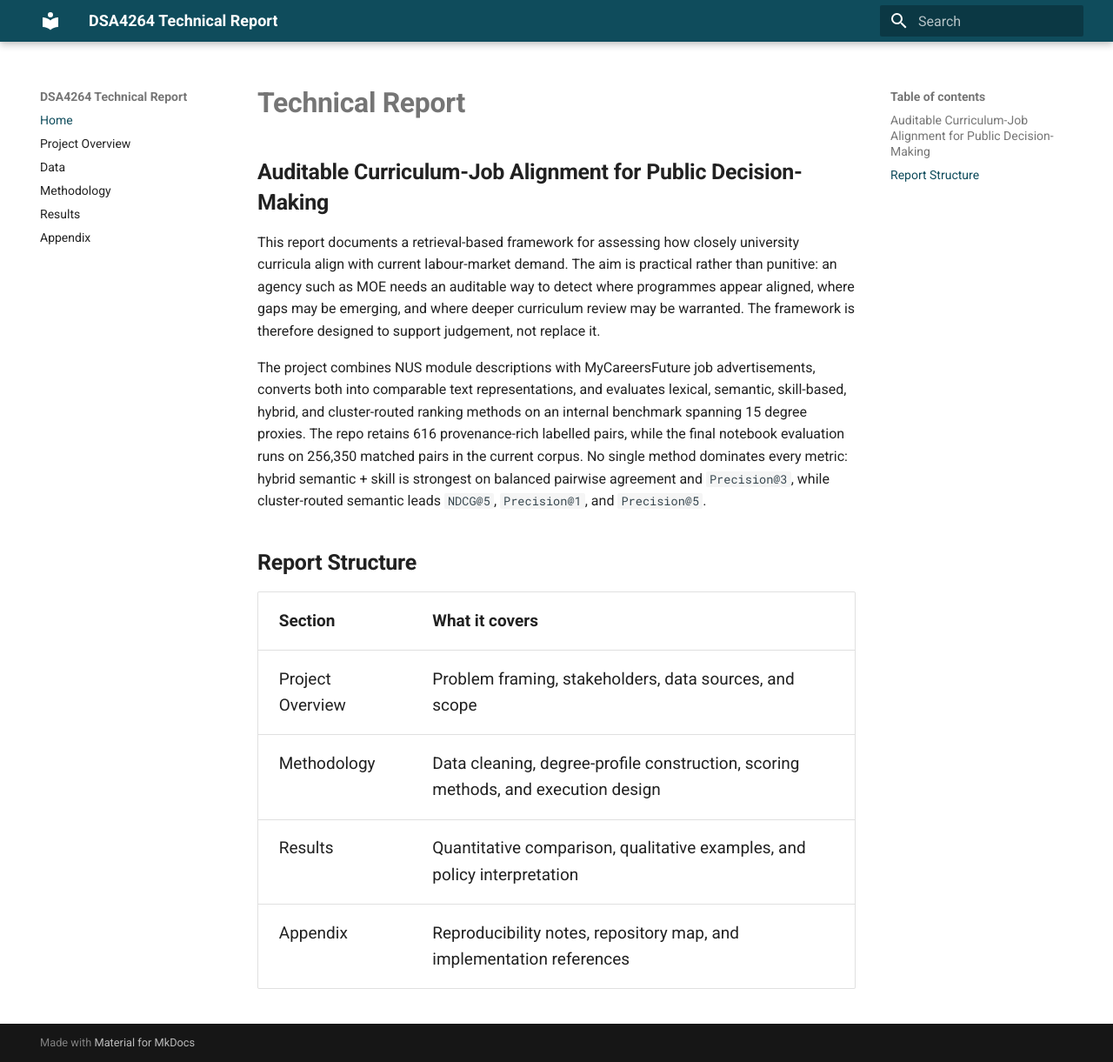
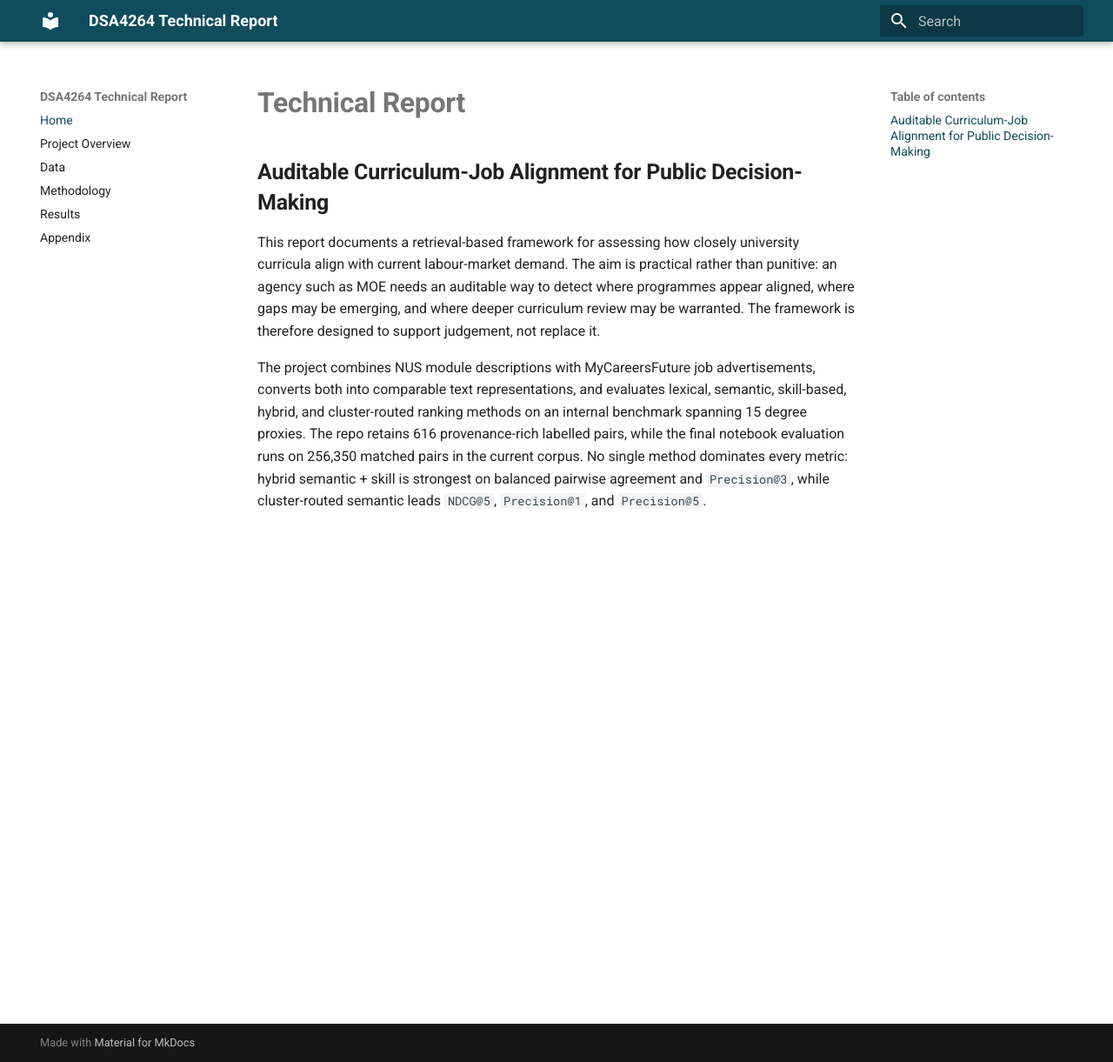
Before and after one commit to marcussyeo/DSA4264-Text-Group-3, an MkDocs documentation site: the page built from docs/index.md, in a window 1280 px wide and 1221 px high. Shown: the whole window at 87% size. Built offline with MkDocs 1.6.1 and Material for MkDocs 9.7.7, drawn with Linux system fonts in a browser that asks for light colours.

Commit message:
remove report overview

```diff
--- a/docs/index.md
+++ b/docs/index.md
@@ -5,12 +5,3 @@
 This report documents a retrieval-based framework for assessing how closely university curricula align with current labour-market demand. The aim is practical rather than punitive: an agency such as MOE needs an auditable way to detect where programmes appear aligned, where gaps may be emerging, and where deeper curriculum review may be warranted. The framework is therefore designed to support judgement, not replace it.
 
 The project combines NUS module descriptions with MyCareersFuture job advertisements, converts both into comparable text representations, and evaluates lexical, semantic, skill-based, hybrid, and cluster-routed ranking methods on an internal benchmark spanning 15 degree proxies. The repo retains 616 provenance-rich labelled pairs, while the final notebook evaluation runs on 256,350 matched pairs in the current corpus. No single method dominates every metric: hybrid semantic + skill is strongest on balanced pairwise agreement and `Precision@3`, while cluster-routed semantic leads `NDCG@5`, `Precision@1`, and `Precision@5`.
-
-## Report Structure
-
-| Section | What it covers |
-| --- | --- |
-| Project Overview | Problem framing, stakeholders, data sources, and scope |
-| Methodology | Data cleaning, degree-profile construction, scoring methods, and execution design |
-| Results | Quantitative comparison, qualitative examples, and policy interpretation |
-| Appendix | Reproducibility notes, repository map, and implementation references |
```
